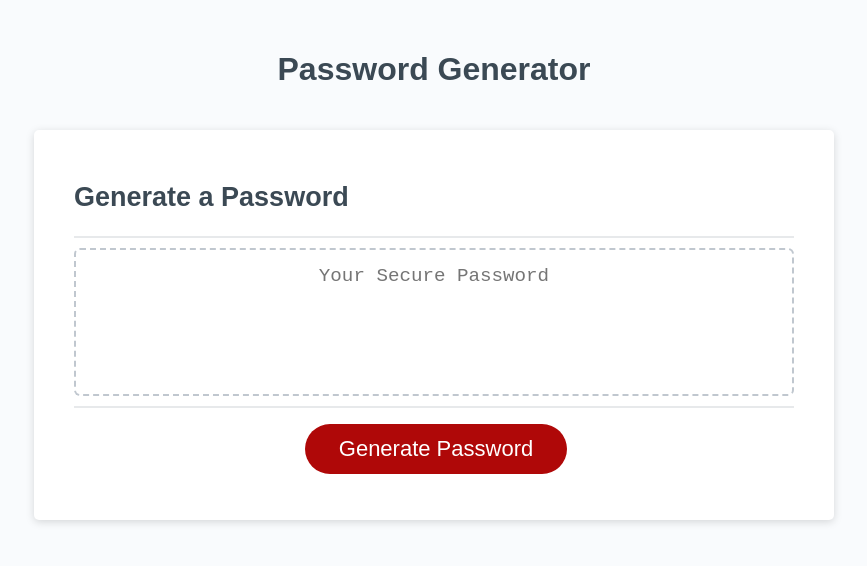
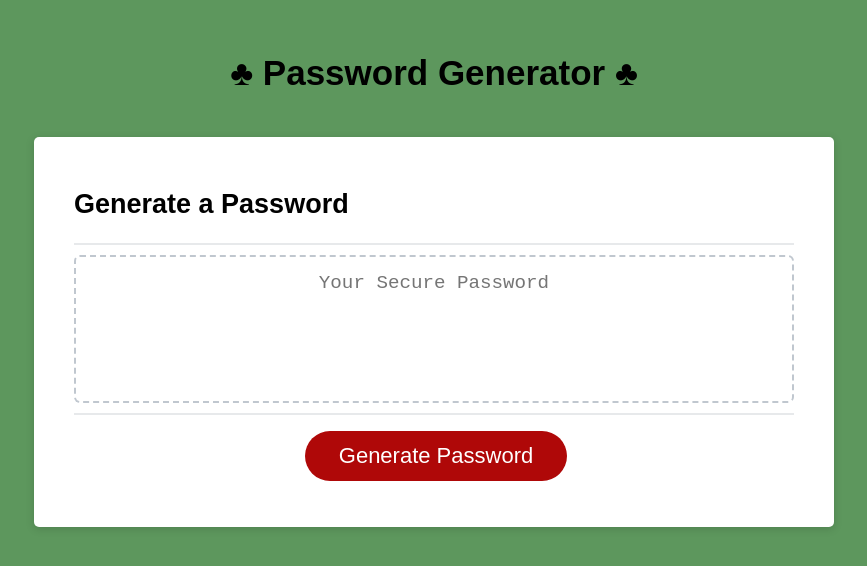
Before and after one commit to lawalker4/js-passwordgenerator, a plain HTML site: page index.html in a window 1280 px wide. Shown: the whole page, without its empty margins (206-1073 px from the left). Drawn offline with Linux system fonts and the light colour scheme.

Commit message:
updated css

```diff
--- a/assets/style.css
+++ b/assets/style.css
@@ -14,7 +14,13 @@ body,
 
 body {
   font-family: sans-serif;
-  background-color: #f9fbfd
+  background-color: rgb(93, 151, 93)
+}
+
+h1 {
+  color: black;
+  font-weight: bold;
+  font-size: 35px;
 }
 
 .wrapper {
@@ -27,7 +33,7 @@ header {
   text-align: center;
   padding: 20px;
   padding-top: 0px;
-  color: hsl(206, 17%, 28%);
+  color: black
 }
 
 .card {
@@ -35,7 +41,7 @@ header {
   border-radius: 5px;
   border-width: 1px;
   box-shadow: rgba(0, 0, 0, 0.15) 0px 2px 8px 0px;
-  color: hsl(206, 17%, 28%);
+  color:black(206, 17%, 28%);
   font-size: 18px;
   margin: 0 auto;
   max-width: 800px;
--- a/index.html
+++ b/index.html
@@ -13,7 +13,7 @@
   <body>
     <div class="wrapper">
       <header>
-        <h1>Password Generator</h1>
+        <h1> ♣ Password Generator ♣</h1>
       </header>
       <div class="card">
         <div class="card-header">
```
